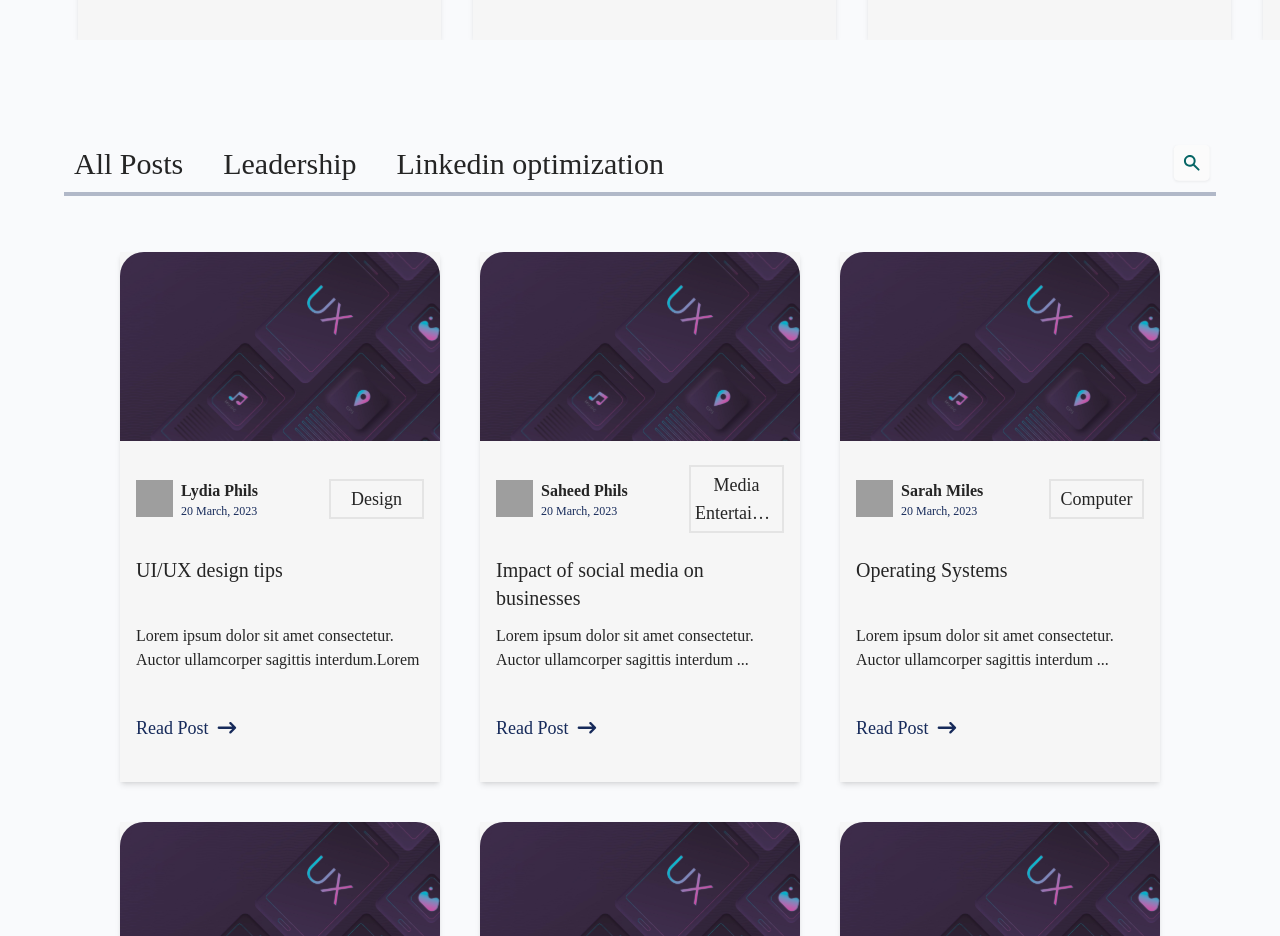
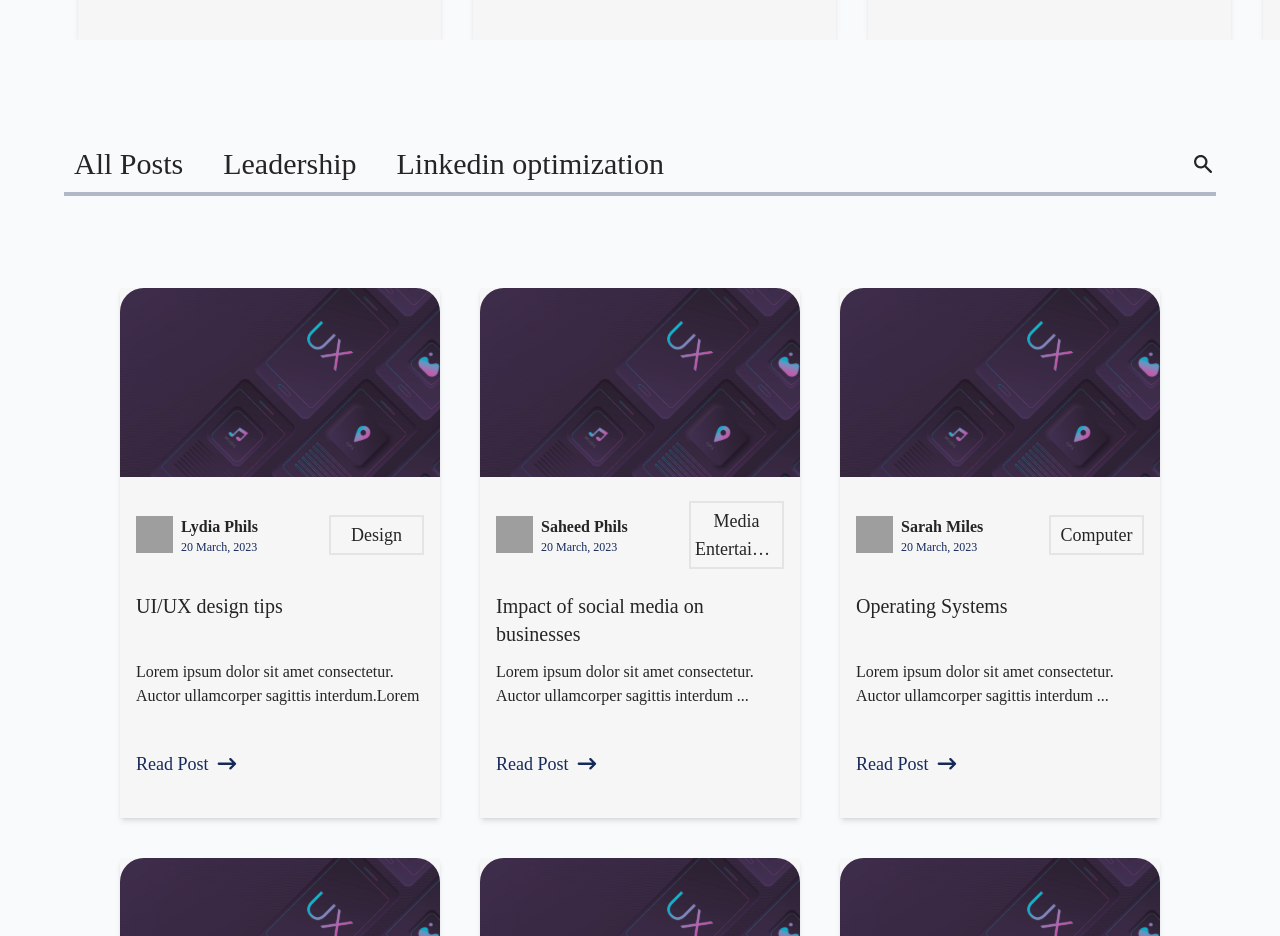
Before and after one commit to Balsuni/bals-university, a Next.js app: page /blog in a window 1280 px wide. Shown: the part 1240-2176 px from the top of the page. Built offline with nearby package versions, Linux system fonts and the light colour scheme; grey boxes are pictures that could not be loaded.

Commit message:
updated search on paginated blog page

```diff
--- a/src/components/blog/paginatedBlogs.tsx
+++ b/src/components/blog/paginatedBlogs.tsx
@@ -4,6 +4,7 @@ import { useQuery } from "@tanstack/react-query";
 import axios from "axios";
 import Link from "next/link";
 import { blogDisplayData } from "./blogDisplayData";
+import { SearchDropPaginatedBlogs } from "@/pages/blog";
 
 // const fetchBlogs = (currentPage: any) => {
 //   const itemsPerPage = 12;
@@ -36,10 +37,50 @@ const PaginatedBlogs = () => {
   //   return <h2>{isError}</h2>;
   // }
 
+  const [search, setSearch] = useState("");
+
+  const onSearch = (e: any) => {
+    return setSearch(e.target.value);
+  };
+
   return (
-    <div className="flex flex-col gap-10 items-center justify-center">
+    <div className="flex flex-col">
+      <section className="mb-9 pr-5 sm:pr-12 md:pr-14 lg:pr-16 xl:pr-16">
+        <div className="flex flex-row items-center justify-between border-b-4 border-darkblue-100  ">
+          <div className="sm:flex hidden flex-col sm:flex-row gap-5 sm:gap-5 md:gap-5 lg:gap-18 xl:gap-32 ">
+            <h1 className="text-xl sm:text-xl md:text-2xl lg:text-3xl xl:lg:text-3xl  font-medium text-gray-900 border-b-4 border-darkblue-100 hover:border-b-4 hover:border-darkblue-500 px-5px md:px-[6px] lg:md:px-[10px] py-[10px] -mb-1 ">
+              All Posts
+            </h1>
+            <h1 className="text-xl sm:text-xl md:text-2xl lg:text-3xl xl:lg:text-3xl  font-medium text-gray-900 border-b-4 border-darkblue-100 hover:border-b-4 hover:border-darkblue-500 px-5px md:px-[6px] lg:md:px-[10px] py-[10px] -mb-1">
+              Leadership
+            </h1>
+            <h1 className="text-xl sm:text-xl md:text-2xl lg:text-3xl xl:lg:text-3xl  font-medium text-gray-900 border-b-4 border-darkblue-100 hover:border-b-4 hover:border-darkblue-500 px-5px md:px-[6px] lg:md:px-[10px] py-[10px] -mb-1">
+              Linkedin optimization
+            </h1>
+          </div>
+          <div className="flex sm:hidden w-8/12">
+            <select
+              id="selection"
+              className="bg-cyan1-500 border border-cyan1-900 text-gray-50 font-bold text-md rounded-lg focus:ring-blue-500 focus:border-blue-500 block w-full p-2.5 pr-5"
+            >
+              <option>All Posts</option>
+              <option>Leadership</option>
+              <option>Linkedin optimization</option>
+            </select>
+          </div>
+          <SearchDropPaginatedBlogs searchValue={onSearch} />
+        </div>
+      </section>
+      <div className="mb-24 mt-14 pr-5 sm:pr-12 md:pr-14 lg:pr-16 xl:pr-16 flex items-center justify-center">
+        <div className="flex flex-col gap-10 items-center justify-center   ">
           <div className="gap-10 grid grid-rows-6 grid-cols-1 sm:grid-rows-3 sm:grid-cols-2  lg:grid-rows-2 lg:grid-cols-3 xl:grid-rows-2 xl:grid-cols-4  ">
-        {blogDisplayData.map((data: any) => {
+            {blogDisplayData
+              .filter((item) => {
+                return search.toLocaleLowerCase() === ""
+                  ? item
+                  : item.blogTitle.toLocaleLowerCase().includes(search);
+              })
+              .map((data: any) => {
                 return (
                   <Link
                     href={{
@@ -105,7 +146,9 @@ const PaginatedBlogs = () => {
                               blogContent: data.blogContent,
                             },
                           }}
-                    as={`blog/${data.id}/${data.blogTitle.toLocaleLowerCase()}`}
+                          as={`blog/${
+                            data.id
+                          }/${data.blogTitle.toLocaleLowerCase()}`}
                           key={data.id}
                           className="flex flex-row gap-2 text-lg font-medium text-darkblue-500 py-5 "
                         >
@@ -149,7 +192,9 @@ const PaginatedBlogs = () => {
               onClick={() => setCurrentPage((page) => page + 1)}
               disabled={currentPage === totalPages}
               className={`${
-            currentPage === totalPages ? "opacity-50 cursor-not-allowed" : ""
+                currentPage === totalPages
+                  ? "opacity-50 cursor-not-allowed"
+                  : ""
               }  hover:bg-gray-50 text-md sm:text-lg font-medium text-darkblue-500 flex flex-row items-center gap-1 py-2 px-4 rounded-r`}
             >
               Next
@@ -158,6 +203,8 @@ const PaginatedBlogs = () => {
           </section>
           {/* {isFetching && "Loading"} */}
         </div>
+      </div>
+    </div>
   );
 };
 
--- a/src/pages/blog/index.tsx
+++ b/src/pages/blog/index.tsx
@@ -7,7 +7,7 @@ import { CloseSquare } from "iconsax-react";
 import React, { useEffect, useRef, useState } from "react";
 import Image from "next/image";
 
-export const SearchDropPaginatedBlogs = () => {
+export const SearchDropPaginatedBlogs = (props: any) => {
   const [openSearch, setOpenSearch] = useState(false);
 
   const toggleSearchBox = () => {
@@ -34,13 +34,13 @@ export const SearchDropPaginatedBlogs = () => {
     <div>
       <li className="px-1 xl:px-2 flex items-center text-left gap-2 text-lg py-2 lg:border-bodyBackground hover:border-white lg:hover:border-darkblue-500">
         {!openSearch ? (
-          <img
+          <Image
             onClick={toggleSearchBox}
-            className="w-[30px] sm:w-[40px]"
-            src="/assets/search-icon.svg"
+            className="w-[15px] sm:w-[18px]"
+            src="/assets/search.svg"
             alt="search"
-            width={30}
-            height={30}
+            width={12}
+            height={12}
           />
         ) : (
           <CloseSquare className="z-10 my-2" size="25" color="#162A5A" />
@@ -50,17 +50,13 @@ export const SearchDropPaginatedBlogs = () => {
         {openSearch && (
           <main className="absolute z-30 rounded-xl pl-3 py-3 h-[230px] w-[310px] sm:w-[320px] top-[1410px] sm:top-[1360px] md:top-[1280px] lg:top-[1430px] xl:top-[1470px] -ml-[262px] md:-ml-[250px] text-darkblue-500 bg-gray-200  ">
             <div className="flex flex-row items-center">
-              {/* <img
-                className="w-[15px] absolute ml-1 pointer-events-none"
-                src="/assets/search-icon.svg"
-                alt="search"
-              /> */}
-              <form action="">
+              <form action="submit">
                 <input
                   type="text"
                   name="search"
                   placeholder="Search"
                   autoComplete="off"
+                  onChange={props.searchValue}
                   className="text-darkblue-500 text-3 h-10 pl-7 bg-gray-200 "
                 />
               </form>
@@ -212,37 +208,7 @@ const Blog = () => {
       <Header />
       <main className="w-full pl-5 sm:pl-12 md:pl-14 lg:pl-16 xl:pl-16  py-10 sm:py-10 md:py-10 lg:py-12 xl:py-12 bg-bodyBackground ">
         <BlogCards />
-
-        <section className="mb-9 pr-5 sm:pr-12 md:pr-14 lg:pr-16 xl:pr-16">
-          <div className="flex flex-row items-center justify-between border-b-4 border-darkblue-100  ">
-            <div className="sm:flex hidden flex-col sm:flex-row gap-5 sm:gap-5 md:gap-5 lg:gap-18 xl:gap-32 ">
-              <h1 className="text-xl sm:text-xl md:text-2xl lg:text-3xl xl:lg:text-3xl  font-medium text-gray-900 border-b-4 border-darkblue-100 hover:border-b-4 hover:border-darkblue-500 px-5px md:px-[6px] lg:md:px-[10px] py-[10px] -mb-1 ">
-                All Posts
-              </h1>
-              <h1 className="text-xl sm:text-xl md:text-2xl lg:text-3xl xl:lg:text-3xl  font-medium text-gray-900 border-b-4 border-darkblue-100 hover:border-b-4 hover:border-darkblue-500 px-5px md:px-[6px] lg:md:px-[10px] py-[10px] -mb-1">
-                Leadership
-              </h1>
-              <h1 className="text-xl sm:text-xl md:text-2xl lg:text-3xl xl:lg:text-3xl  font-medium text-gray-900 border-b-4 border-darkblue-100 hover:border-b-4 hover:border-darkblue-500 px-5px md:px-[6px] lg:md:px-[10px] py-[10px] -mb-1">
-                Linkedin optimization
-              </h1>
-            </div>
-            <div className="flex sm:hidden w-8/12">
-              <select
-                id="selection"
-                className="bg-cyan1-500 border border-cyan1-900 text-gray-50 font-bold text-md rounded-lg focus:ring-blue-500 focus:border-blue-500 block w-full p-2.5 pr-5"
-              >
-                <option>All Posts</option>
-                <option>Leadership</option>
-                <option>Linkedin optimization</option>
-              </select>
-            </div>
-            <SearchDropPaginatedBlogs />
-          </div>
-        </section>
-
-        <section className="mb-24 mt-14 pr-5 sm:pr-12 md:pr-14 lg:pr-16 xl:pr-16 flex items-center justify-center">
-          <PaginatedBlogs />
-        </section>
+        <PaginatedBlogs />
       </main>
       <Newsletter />
     </Layout>
```
Lines whose indentation alone changed are shown as unchanged.
